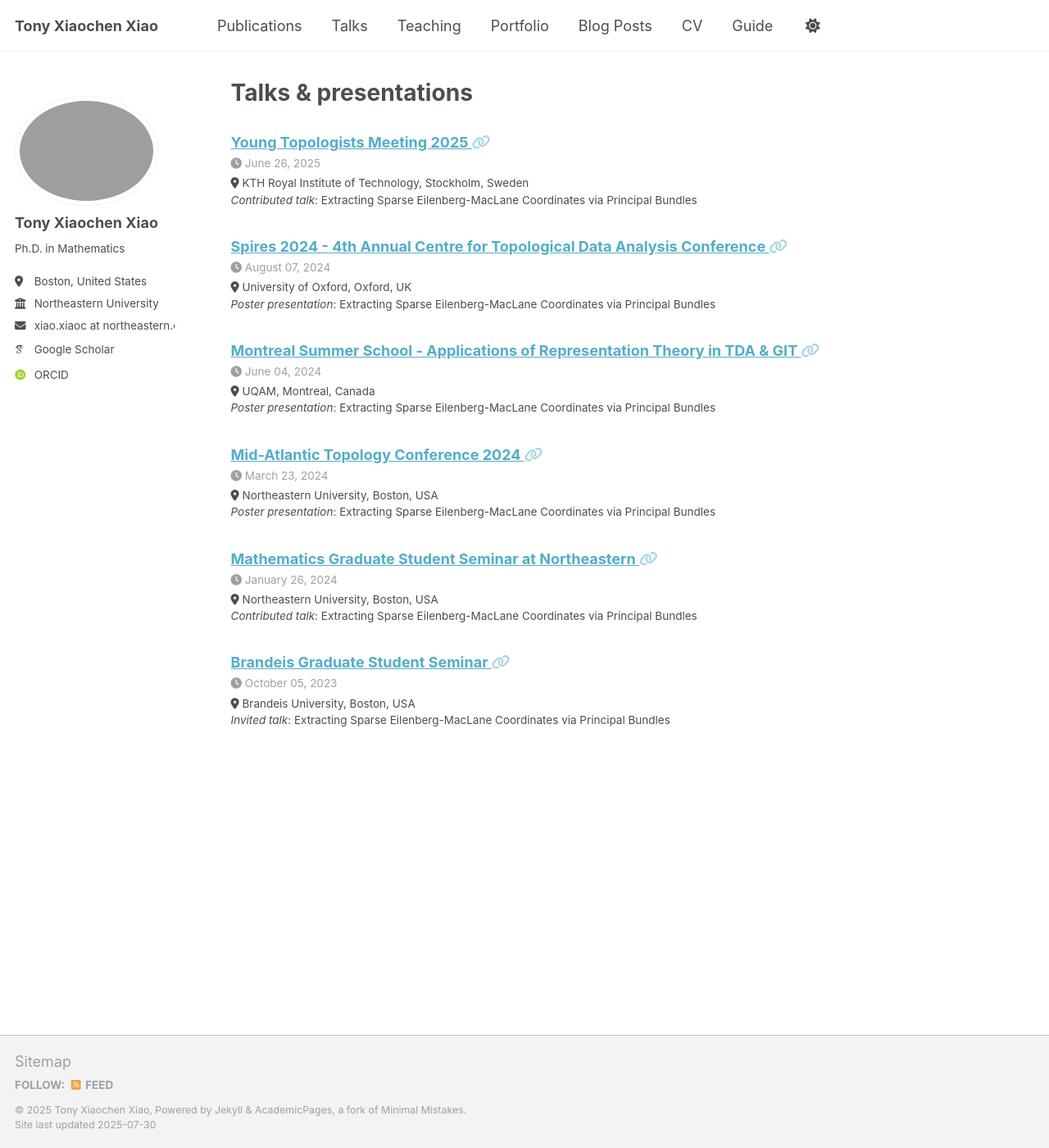
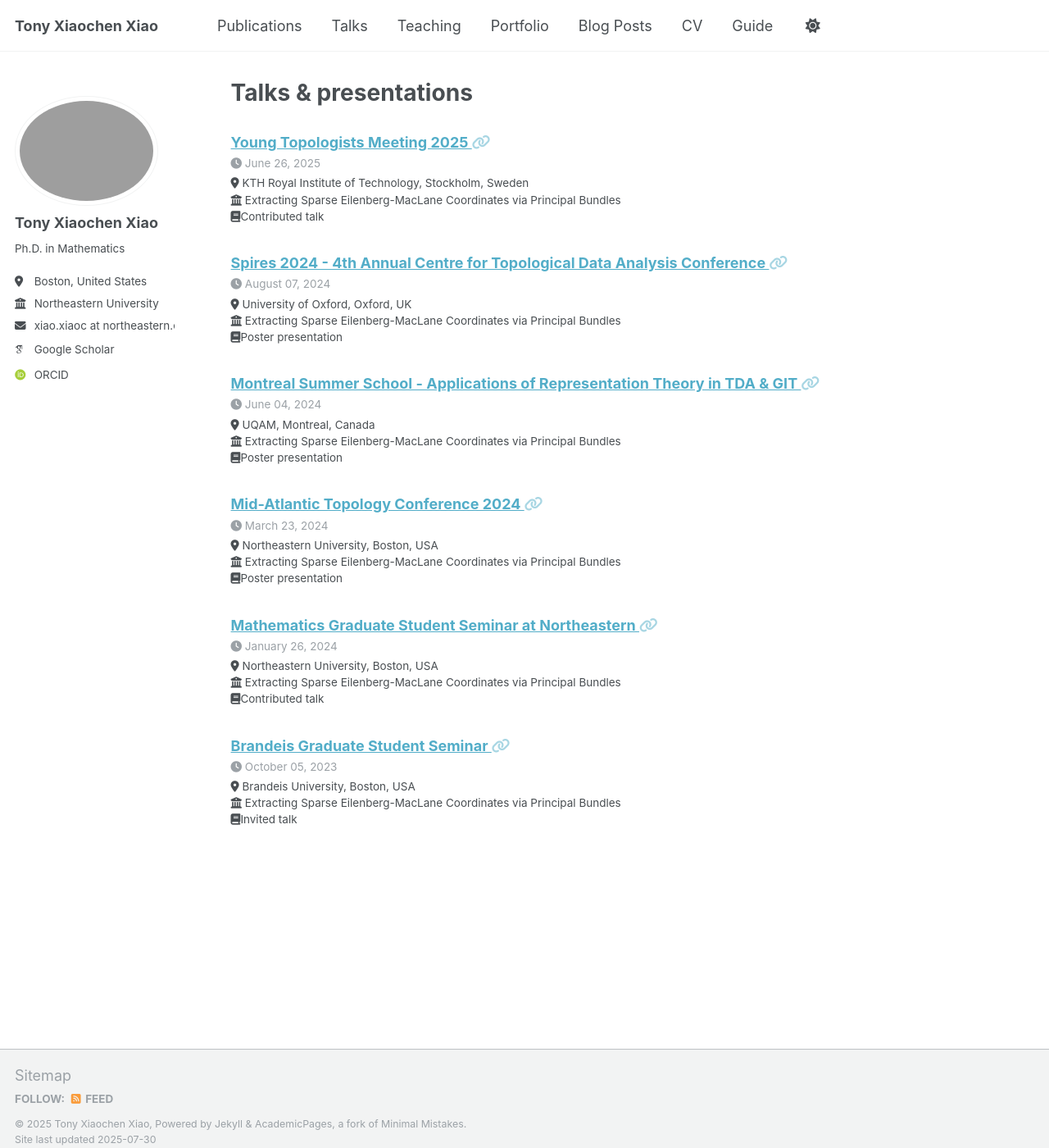
Before and after one commit to tonyxiaochenxiao/tonyxiaochenxiao.github.io, a Jekyll site: the page built from _pages/talks.html, in a window 1280 px wide and 1400 px high. Shown: the whole window at 82% size. Built offline with Jekyll 4.4.1, drawn with Linux system fonts in a browser that asks for light colours; some web fonts are replaced; a script that is not in the unit is left out.

Commit message:
Update archive-single-talk.html

```diff
--- a/_includes/archive-single-talk.html
+++ b/_includes/archive-single-talk.html
@@ -38,7 +38,8 @@
     {% if post.date %}<p class="page__meta"><i class="fa fa-clock" aria-hidden="true"></i> {{ post.date | date: '%B %d, %Y' }}</p>{% endif %}
     <p class="archive__item-excerpt" itemprop="description">
       {% if post.location %}<i class="fa fa-location-dot" aria-hidden="true"></i> {{post.location}}{% endif %}<br>
-      {% if post.type %}<i>{{post.type}}</i>: {{ post.venue }}{% endif %}
+      {% if post.venue %}<i class="fa fa-building-columns" aria-hidden="true"></i> {{post.venue}}{% endif %}<br>
+      {% if post.type %}<i class="fa fa-book" aria-hidden="true"></i>{{post.type}}{% endif %}
     </p>
     {% if post.excerpt %}<p class="archive__item-excerpt" itemprop="description">{{ post.excerpt | markdownify }}</p>{% endif %}
   </article>
```
